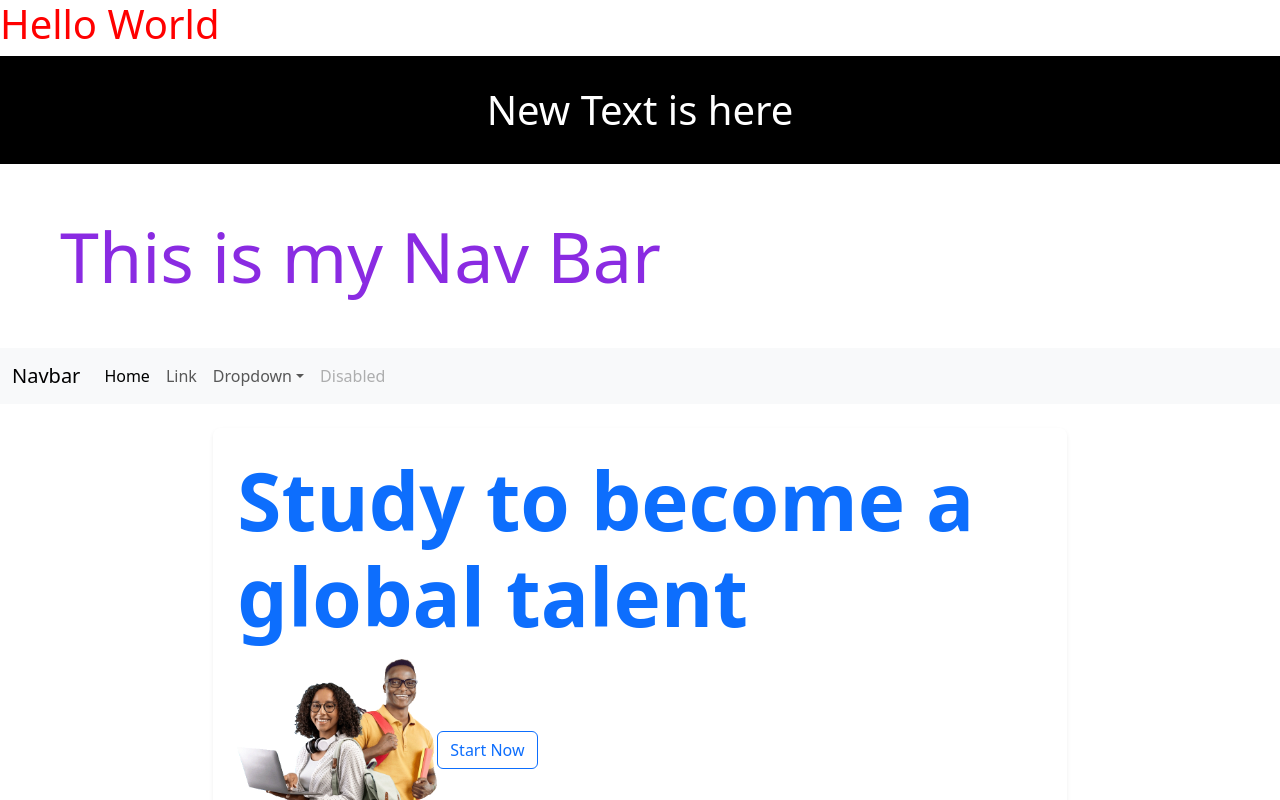
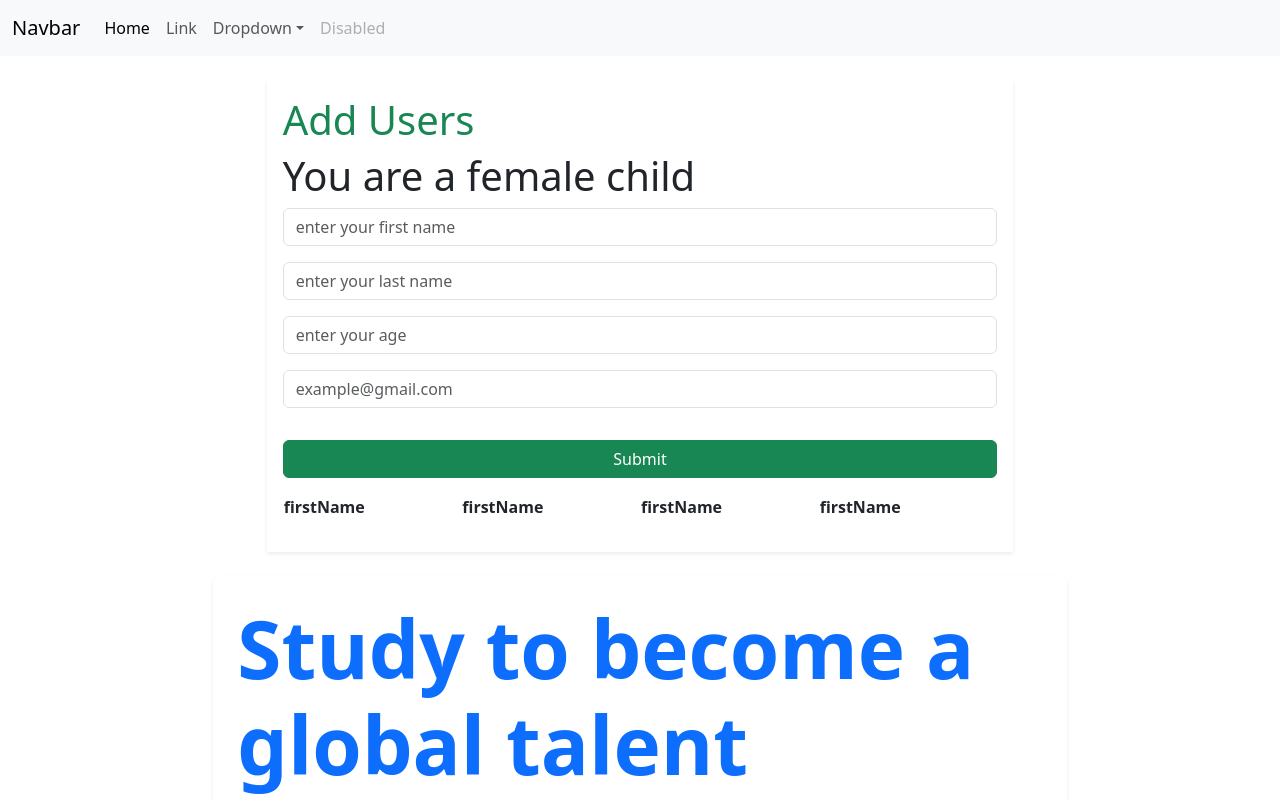
Before and after one commit to petertechy/jan_cohort_react, a React (Vite) app: page / in a window 1280 px wide. Shown: the top 800 px of the page. Built offline with nearby package versions, Linux system fonts and the light colour scheme.

Commit message:
third class done

```diff
--- a/src/App.jsx
+++ b/src/App.jsx
@@ -3,6 +3,7 @@ import { useState } from "react"
 import Banner from "./components/Banner"
 import Footer from "./components/Footer"
 import Navbar from "./components/Navbar"
+import ProductPage from "./components/ProductPage"
 
 function nameOfFuction(){
   console.log("Hello Everybody")
@@ -42,6 +43,7 @@ const functionName = () => {
   return (
     <>
     <Navbar/>
+    <ProductPage/>
     <Banner/>
 
     <h1>{displayName ? `Hello, You are welcome ${myName}!` : "Enter your name Below"}</h1>
--- a/src/components/Navbar.jsx
+++ b/src/components/Navbar.jsx
@@ -15,9 +15,9 @@ const Navbar = () => {
 
   return (
     <div>
-      <h1 style={{fontSize: "40px", color: "red"}}>Hello World</h1>
+      {/* <h1 style={{fontSize: "40px", color: "red"}}>Hello World</h1>
       <h1 style={myStyle}>New Text is here</h1>
-        <h1 id={style.heading} className=''>This is my Nav Bar</h1>
+        <h1 id={style.heading} className=''>This is my Nav Bar</h1> */}
         {/* <p className={style.subtext}>Lorem ipsum dolor sit amet consectetur adipisicing elit. Quibusdam perspiciatis ratione iste deserunt incidunt numquam molestias alias, quia et non sed hic, rem excepturi molestiae aut, iure cumque eaque temporibus?</p> */}
         <nav className="navbar navbar-expand-lg bg-body-tertiary">
   <div className="container-fluid">
--- /dev/null
+++ b/src/components/ProductPage.jsx
@@ -0,0 +1,94 @@
+import React, { useState } from "react";
+
+
+
+
+
+const ProductPage = () => {
+    const [firstName, setfirstName] = useState("")
+    const [lastName, setlastName] = useState("")
+    const [age, setage] = useState(0)
+    const [email, setemail] = useState("")
+    const [allUsers, setallUsers] = useState([])
+
+    // const addUserFirstName = (event) =>{
+    //     setfirstName(event.target.value)
+    //     // alert("Workinggggg")
+    // }
+
+    const handleSubmit = ()=>{
+        let newUser = {firstName, lastName, age, email}
+        setallUsers([...allUsers, newUser])
+// let copyOfObject = {...userObject, address: "Opic Oke-ilewo"}
+        //spread operator ...
+        // console.log(copyOfObject)
+    }
+
+    let gender = "female"
+
+  return (
+    <div className="mx-auto col-7 shadow-sm p-3 my-4">
+      <h1 className="text-success">Add Users</h1>
+      <h1>{gender == "male" ? "You are male child" : "You are a female child"}</h1>
+      <input
+        className="mb-3 form-control"
+        type="text"
+        placeholder="enter your first name"
+        onChange={()=>setfirstName(event.target.value)}
+      />
+      <input
+        className="mb-3 form-control"
+        type="text"
+        placeholder="enter your last name"
+        onChange={()=>setlastName(event.target.value)}
+      />
+      <input
+        className="mb-3 form-control"
+        type="number"
+        placeholder="enter your age"
+        onChange={()=>setage(event.target.value)}
+      />
+      <input
+        className="mb-3 form-control"
+        type="email"
+        placeholder="example@gmail.com"
+        onChange={()=>setemail(event.target.value)}
+      />
+      <button onClick={handleSubmit} className="btn btn-success w-100 my-3">Submit</button>
+
+
+      {/* {allUsers.map((users, index)=>(
+        <div key={index}>
+            <h1>First Name: {users.firstName}</h1>
+            <h1>Last Name: {users.lastName}</h1>
+            <h1>Age: {users.age}</h1>
+            <h1>Email: {users.email}</h1>
+        </div>
+      ))} */}
+
+
+      <table className="table table-stripped">
+        <tr>
+        <th>firstName</th>
+        <th>firstName</th>
+        <th>firstName</th>
+        <th>firstName</th>
+        </tr>
+        {allUsers.map((users, index)=>(
+
+            <tr key={index}>
+                <td>{users.firstName}</td>
+                <td>{users.lastName}</td>
+                <td>{users.age}</td>
+                <td>{users.email}</td>
+            </tr>
+
+      ))}
+
+      </table>
+
+    </div>
+  );
+};
+
+export default ProductPage;
```
